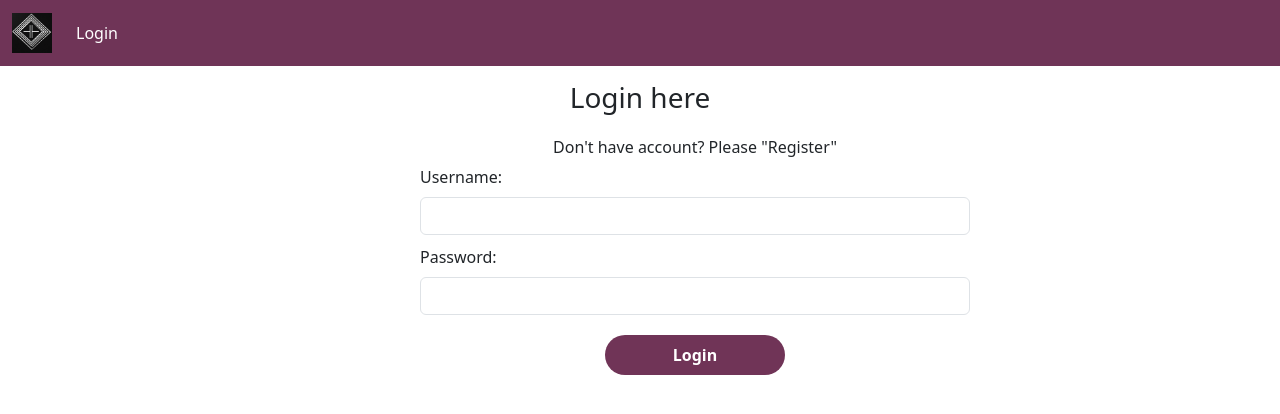
After one commit to AnggiAnggiana/E-Commerce-Python-, a Django app: page /auth_user/login_user in a window 1280 px wide. The commit adds this page. Shown: the top 414 px of the page. Run offline with Django 5.2, Linux system fonts and the light colour scheme; some libraries are stand-ins or nearby versions.

Commit message:
feat: add authentication system (login & logout) for user/customer using website default authentication form.

```diff
--- /dev/null
+++ b/auth_user/admin.py
@@ -0,0 +1,3 @@
+from django.contrib import admin
+
+# Register your models here.
--- /dev/null
+++ b/auth_user/apps.py
@@ -0,0 +1,6 @@
+from django.apps import AppConfig
+
+
+class AuthUserConfig(AppConfig):
+    default_auto_field = 'django.db.models.BigAutoField'
+    name = 'auth_user'
--- /dev/null
+++ b/auth_user/models.py
@@ -0,0 +1,3 @@
+from django.db import models
+
+# Create your models here.
--- /dev/null
+++ b/auth_user/templates/authentication/login_user.html
@@ -0,0 +1,32 @@
+{% extends 'basic.html' %}
+
+{% block content %}
+    <div class="title-page">
+        <h3 style="text-align: center; margin-top: 15px;">Login here</h3>
+        {% if messages %}
+            {% for message in messages %}
+                {{ message }}
+            {% endfor %}
+        {% endif %}
+    </div>
+
+    <div class="body-form">
+        <form method="post" class="size-form" style="width: 550px; margin-left: 420px;">
+            <div class="not-account" style="text-align: center; margin-top: 20px; margin-bottom: -10px;">
+                <p>Don't have account? Please "Register"</p>
+            </div>
+            {% csrf_token %}
+            <div class="form-login" style="margin-bottom: 10px;">
+                <label for="inputEmailOrUsername" class="form-label">Username:</label>
+                <input type="text" class="form-control" name="username" aria-describedby="username">
+            </div>
+            <div class="form-login" style="margin-bottom: 10px;">
+                <label for="inputPassword" class="form-label">Password:</label>
+                <input type="password" class="form-control" name="password">
+            </div>
+            <div class="button-submit" style="margin-top: 20px; text-align: center;">
+                <input type="submit" value="Login" class="btn" style="width: 180px; height: 40px; border-radius: 20px; color: white; background-color: rgb(112,52,87); font-weight: 600;">
+            </div>
+        </form>
+    </div>
+{% endblock %}
--- /dev/null
+++ b/auth_user/tests.py
@@ -0,0 +1,3 @@
+from django.test import TestCase
+
+# Create your tests here.
--- /dev/null
+++ b/auth_user/urls.py
@@ -0,0 +1,7 @@
+from django.urls import path
+from . import views
+
+urlpatterns = [
+    path('login_user', views.login_user, name="login_user"),
+    path('logout_user', views.logout_user, name="logout_user"),
+]
--- /dev/null
+++ b/auth_user/views.py
@@ -0,0 +1,23 @@
+from django.shortcuts import render, redirect
+from django.contrib.auth import authenticate, login, logout
+from django.contrib import messages
+
+def login_user(request):
+    if request.method == 'POST':
+        username = request.POST["username"]
+        password = request.POST["password"]
+        user = authenticate(request, username=username, password=password)
+        if user is not None:
+            login(request, user)
+            messages.success(request, ("Successfully logged in"))
+            return(redirect('homepage'))
+        else:
+            messages.error(request, ('Login Failed, username or password is wrong'))
+            return(redirect('login_user'))
+    else:
+        return render(request, 'authentication/login_user.html', {})
+
+def logout_user(request):
+    logout(request)
+    messages.success(request, ("Now you're logged out, please login back"))
+    return(redirect('login_user'))
--- a/my_e_commerce/settings.py
+++ b/my_e_commerce/settings.py
@@ -28,6 +28,7 @@ INSTALLED_APPS = [
     'django.contrib.messages',
     'django.contrib.staticfiles',
     'stores',
+    'auth_user',
 ]
 
 MIDDLEWARE = [
--- a/my_e_commerce/urls.py
+++ b/my_e_commerce/urls.py
@@ -6,4 +6,6 @@ from django.conf.urls.static import static
 urlpatterns = [
     path('admin/', admin.site.urls),
     path('', include('stores.urls')),
+    path('auth_user/', include('django.contrib.auth.urls')),
+    path('auth_user/', include('auth_user.urls')),
 ] + static(settings.MEDIA_URL, document_root=settings.MEDIA_ROOT)
--- a/stores/templates/stores/homepage.html
+++ b/stores/templates/stores/homepage.html
@@ -2,6 +2,11 @@
 {% load static %}
 
 {% block content %}
+    {% if messages %}
+        {% for message in messages %}
+            {{ message }}
+        {% endfor %}
+    {% endif %}
     {% if submitted %}
         {% if messages %}
             {% for message in messages %}
@@ -17,6 +22,7 @@
                         <button type="button" class="btn-close" data-bs-dismiss="alert" aria-label="Close"></button>
                     </div>
                 </div>
+                {{ message }}
             {% endfor %}
         {% endif %}
     {% else %}<br>
--- a/stores/templates/stores/navbarStyle.html
+++ b/stores/templates/stores/navbarStyle.html
@@ -5,38 +5,60 @@
 
 <nav class="navbar navbar-expand-lg" style="background-color: rgba(75, 0, 44, 0.795); color: white;">
     <div class="container-fluid">
+        {% if user.is_authenticated %}
             <a class="navbar-brand" href="{% url 'homepage' %}">
                 <img src="{% static 'images/logo-brand.jpg' %}" alt="logo" style="width: 40px; height: 40px;">
             </a>
             <button class="navbar-toggler" type="button" data-bs-toggle="collapse" data-bs-target="#navbarSupportedContent" aria-controls="navbarSupportedContent" aria-expanded="false" aria-label="Toggle navigation">
                 <span class="navbar-toggler-icon"></span>
             </button>
+        {% else %}
+            <a class="navbar-brand" href="{% url 'login_user' %}">
+                <img src="{% static 'images/logo-brand.jpg' %}" alt="logo" style="width: 40px; height: 40px;">
+            </a>
+        {% endif %}
         <div class="collapse navbar-collapse" id="navbarSupportedContent">
             <ul class="navbar-nav me-auto mb-2 mb-lg-0">
                 <li class="nav-item">
+                    {% if user.is_authenticated %}
                         <a class="nav-link active" aria-current="page" href="{% url 'homepage' %}" style="color: white;">Home</a>
+                    {% endif %}
                 </li>
                 <li class="nav-item">
+                    {% if user.is_authenticated %}
                         <a class="nav-link" href="{% url 'add_product' %}" style="color: white;">Add Product</a>
+                    {% endif %}
                 </li>
                 <li class="nav-item">
+                    {% if user.is_authenticated %}
                         <a class="nav-link" href="{% url 'add_customer_profile' %}" style="color: white;">Add Customer Profile</a>
+                    {% endif %}
                 </li>
-                <!-- <li class="nav-item">
-                    <a class="nav-link" href="{% url 'customerProfile' %}" style="color: white;">Customer Profile</a>
-                </li> -->
+                {% if user.is_authenticated %}
                     <form class="d-flex" role="search" action="{% url 'search_results' %}" method="POST" style="margin-right: 10px;">
                         {% csrf_token %}
 
                         <input class="form-control me-2" type="search" placeholder="Search" aria-label="Search" name="search" style="width: 330px;">
                         <button class="btn btn-success" type="submit">Search</button>
                     </form>
+                {% endif %}
                 <li class="nav-item">
+                    {% if user.is_authenticated %}
                         <a class="nav-link" href="{% url 'cart_shop' %}" style="color: white;"><i class="fa-solid fa-cart-shopping"></i> Cart</a>
+                    {% endif %}
+                </li>
+                <li class="nav-item">
+                    {% if user.is_authenticated %}
+                        <a class="nav-link" href="{% url 'logout_user' %}" style="color: white;">Logout</a>
+                    {% else %}
+                        <a class="nav-link" href="{% url 'login_user' %}" style="color: white;">Login</a>
+                    {% endif %}
                 </li>
             </ul>
             <div class="nav-item">
+                {% if user.is_authenticated %}
                     <a class="nav-link" href="{% url 'customerProfile' %}" style="color: white;"><i class="fa-solid fa-user"></i> Customer Profile</a>
+                {% endif %}
             </div>
         </div>
     </div>
--- a/stores/templates/stores/search_result.html
+++ b/stores/templates/stores/search_result.html
@@ -16,7 +16,6 @@
                             <img src="{{ gadget.owner.image.url }}" style="width: 20px; height: 20px; margin-right: 5px;">
                             <h6> {{ gadget.owner.store_name }} </h6>
                         </div>
-
                     </div>
                 {% empty %}
                     {% if not food and not smartphones %}
```
Also changed, not shown: auth_user/__init__.py (added), auth_user/migrations/__init__.py (added). Lines whose indentation alone changed are shown as unchanged.
